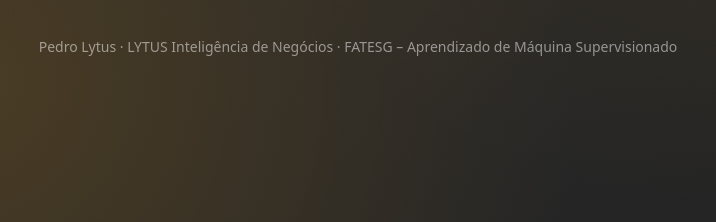
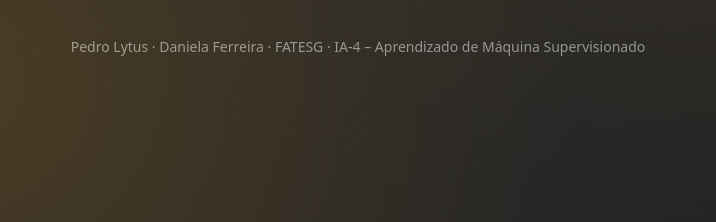
Before and after one commit to pedrolytus/ideb-investimentos-municipais, a plain HTML site: page docs/apresentacao/index.html in a window 1280 px wide. Shown: the part 551-773 px from the top of the page, 282-998 px from the left. Drawn offline with nearby package versions, Linux system fonts and the light colour scheme.

Commit message:
Capa da apresentação: autoria da dupla e turma IA-4

```diff
--- a/docs/apresentacao/index.html
+++ b/docs/apresentacao/index.html
@@ -163,7 +163,7 @@
         <div class="text-7xl md:text-8xl font-black primary-color" data-aos="zoom-in" data-aos-delay="200">
             46%</div>
         <p class="text-white/70 text-lg mt-2">dos municípios atingem a meta 6,0 no IDEB 2023 (anos iniciais, rede municipal)</p>
-        <p class="text-white/50 text-sm mt-10">Pedro Lytus · LYTUS Inteligência de Negócios · FATESG – Aprendizado de Máquina Supervisionado</p>
+        <p class="text-white/50 text-sm mt-10">Pedro Lytus · Daniela Ferreira · FATESG · IA-4 – Aprendizado de Máquina Supervisionado</p>
     </div>
 
     <button
```
Also changed, not shown: 1 other file.
